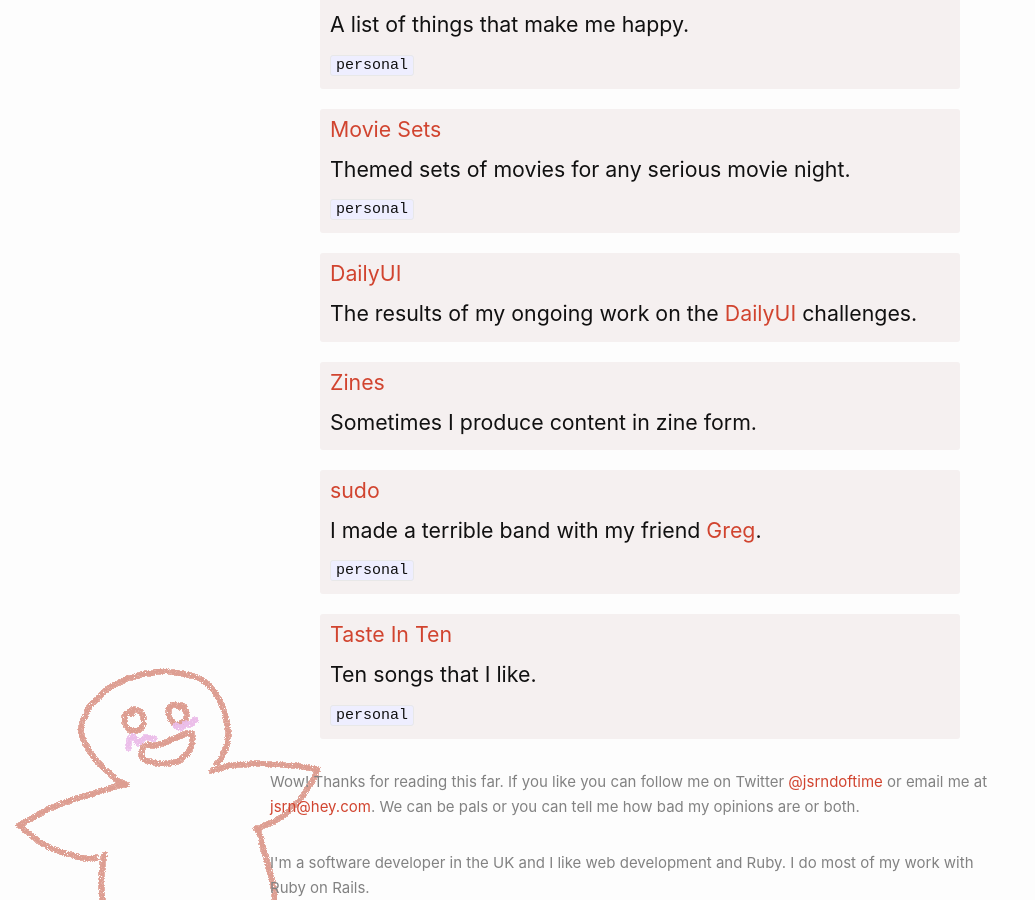
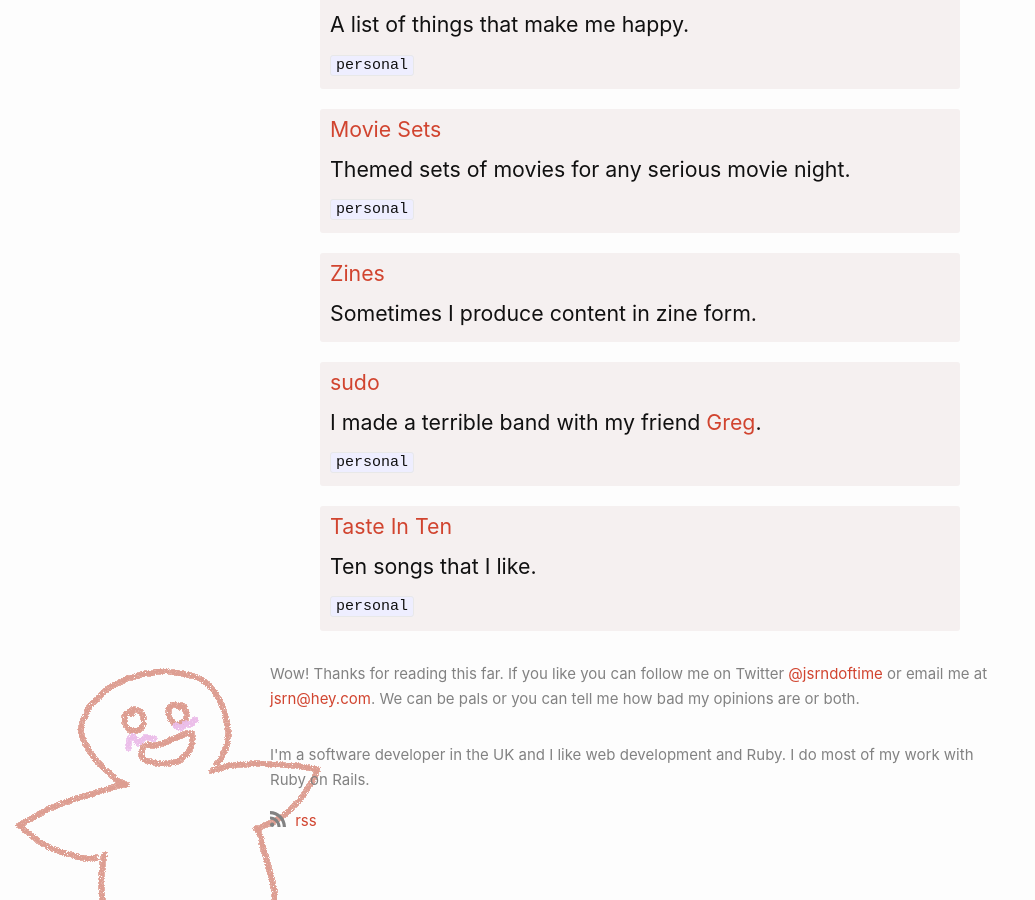
Before and after one commit to jsrn/jsrn.github.io, a Jekyll site: the page built from index.html, in a window 1280 px wide and 900 px high, scrolled down 2503 px. Shown: the whole window, without its empty margins (0-1035 px from the left). Built offline with Jekyll 4.4.1, drawn with Linux system fonts in a browser that asks for light colours.

Commit message:
Remove twitter from page header, remove dailyui

```diff
--- a/_data/projects.yml
+++ b/_data/projects.yml
@@ -67,10 +67,6 @@
   tags:
   - personal
 
-- name: DailyUI
-  url: /daily-ui
-  description: The results of my ongoing work on the <a href="https://www.dailyui.co/">DailyUI</a> challenges.
-
 - name: Zines
   url: /zines
   description: Sometimes I produce content in zine form.
--- a/_includes/header.html
+++ b/_includes/header.html
@@ -4,6 +4,5 @@
   </h1>
 
   <a href="https://github.com/jsrn">GitHub</a> &bull;
-  <a href="https://codepen.io/jsrn">CodePen</a> &bull;
-  <a href="https://twitter.com/jsrndoftime">Twitter</a>
+  <a href="https://codepen.io/jsrn">CodePen</a>
 </header>
```
